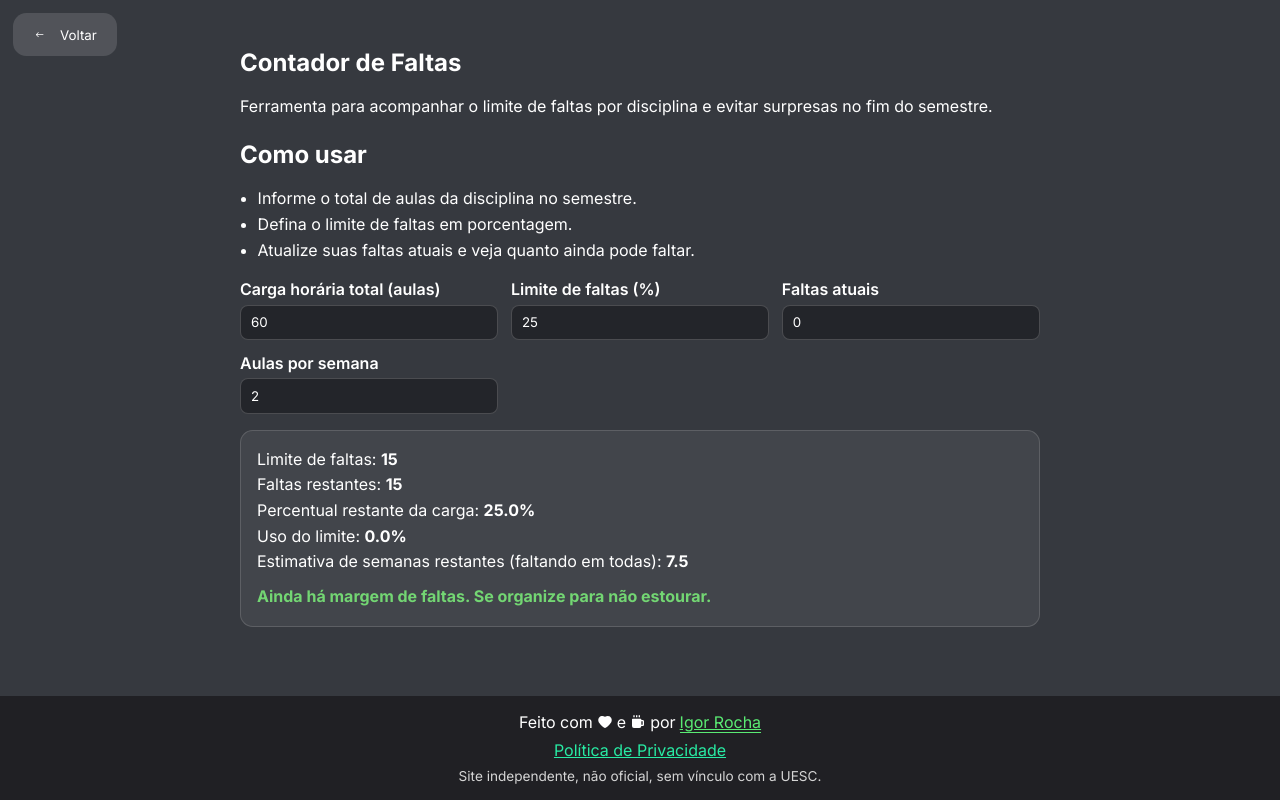
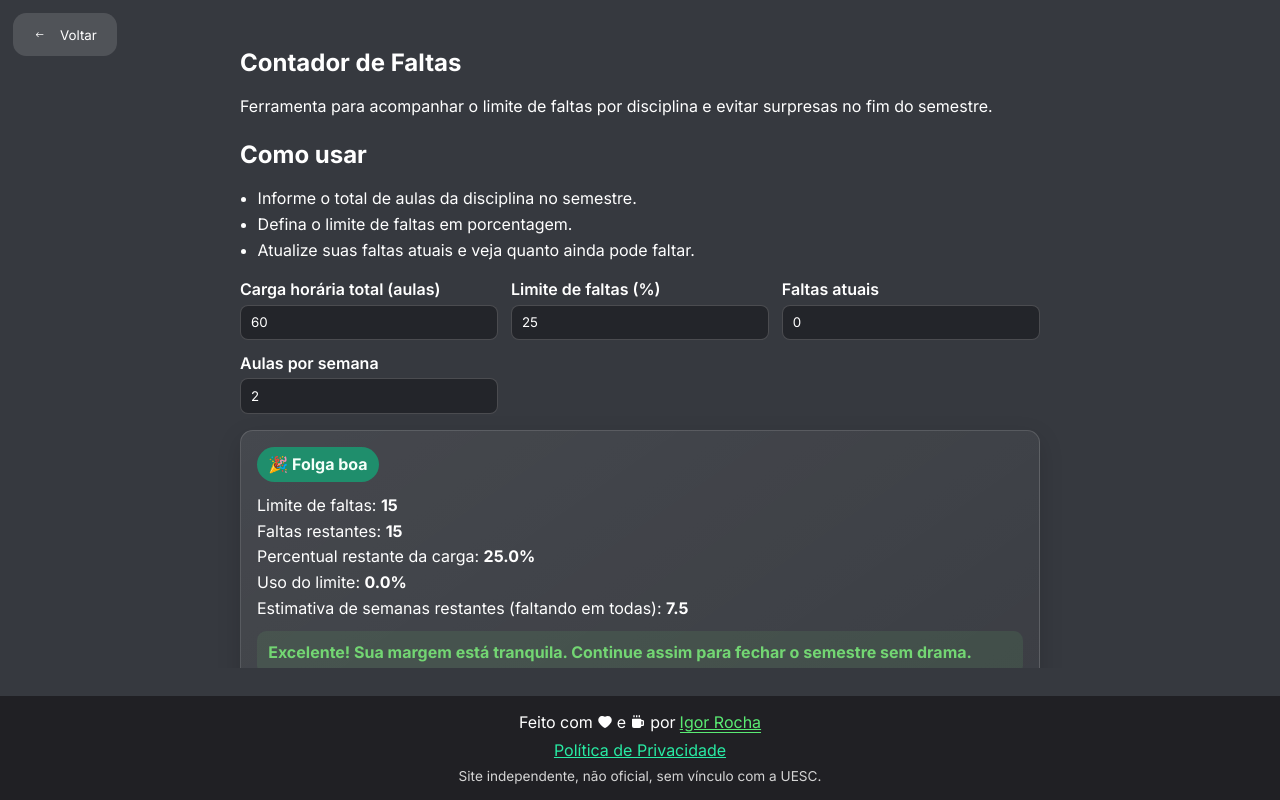
Before and after one commit to igorroc/uesc-next, a Next.js app: page /faltas in a window 1280 px wide. Built offline with nearby package versions, Linux system fonts and the light colour scheme.

Commit message:
feat: Enhance FaltasCounter status display with dynamic messages and improved styling

```diff
--- a/src/components/FaltasCounter/faltas_counter.module.css
+++ b/src/components/FaltasCounter/faltas_counter.module.css
@@ -28,27 +28,52 @@
 }
 
 .result {
-	background: #ffffff10;
+	background: linear-gradient(145deg, #ffffff14, #ffffff08);
 	border: 1px solid #ffffff24;
 	border-radius: 0.8em;
 	padding: 1em;
 	line-height: 1.6;
+	box-shadow: 0 8px 24px #00000024;
+}
+
+.resultHeader {
+	margin-bottom: 0.7em;
+}
+
+.badge {
+	display: inline-flex;
+	align-items: center;
+	gap: 0.35em;
+	padding: 0.3em 0.7em;
+	border-radius: 999px;
+	font-weight: 700;
+	background: #1f8e6c;
+	color: #f5fff9;
 }
 
 .danger {
 	margin-top: 0.6em;
 	color: var(--danger-color);
 	font-weight: 700;
+	background: #f7665e1c;
+	padding: 0.6em 0.7em;
+	border-radius: 0.6em;
 }
 
 .warning {
 	margin-top: 0.6em;
 	color: var(--warning-color);
 	font-weight: 700;
+	background: #fbd7571a;
+	padding: 0.6em 0.7em;
+	border-radius: 0.6em;
 }
 
 .success {
 	margin-top: 0.6em;
 	color: var(--success-color);
 	font-weight: 700;
+	background: #73d6731a;
+	padding: 0.6em 0.7em;
+	border-radius: 0.6em;
 }
--- a/src/components/FaltasCounter/index.tsx
+++ b/src/components/FaltasCounter/index.tsx
@@ -23,6 +23,45 @@ export default function FaltasCounter() {
 		classesPerWeek > 0 && remainingAbsences > 0
 			? (remainingAbsences / classesPerWeek).toFixed(1)
 			: "0.0"
+
+	const remainingRatio = allowedAbsences > 0 ? remainingAbsences / allowedAbsences : 0
+
+	let statusClass: string
+	let statusTitle: string
+	let statusEmoji: string
+	let statusMessage: string
+
+	if (remainingAbsences < 0) {
+		statusClass = styles.danger
+		statusTitle = "Ops, passou do limite"
+		statusEmoji = "🚨"
+		statusMessage = "Você já ultrapassou o limite de faltas. Agora vale conversar com o professor e focar em não perder mais aulas."
+	} else if (remainingAbsences === 0) {
+		statusClass = styles.warning
+		statusTitle = "No limite"
+		statusEmoji = "😬"
+		statusMessage = "Você chegou ao limite máximo de faltas. A partir daqui, cada ausência pesa muito."
+	} else if (remainingRatio <= 0.2) {
+		statusClass = styles.warning
+		statusTitle = "Atenção total"
+		statusEmoji = "⚠️"
+		statusMessage = "Tá apertado! Falta pouco para estourar o limite, então vale priorizar presença nas próximas semanas."
+	} else if (remainingRatio <= 0.45) {
+		statusClass = styles.warning
+		statusTitle = "Sinal amarelo"
+		statusEmoji = "🟡"
+		statusMessage = "Ainda dá tempo de se organizar. Planeje as próximas faltas com cuidado."
+	} else if (remainingRatio <= 0.7) {
+		statusClass = styles.success
+		statusTitle = "Ritmo bom"
+		statusEmoji = "💪"
+		statusMessage = "Você está indo bem. Mantendo esse ritmo, a chance de susto no fim do semestre diminui bastante."
+	} else {
+		statusClass = styles.success
+		statusTitle = "Folga boa"
+		statusEmoji = "🎉"
+		statusMessage = "Excelente! Sua margem está tranquila. Continue assim para fechar o semestre sem drama."
+	}
 
 	return (
 		<div className={styles.wrapper}>
@@ -72,6 +111,9 @@ export default function FaltasCounter() {
 			</div>
 
 			<div className={styles.result}>
+				<div className={styles.resultHeader}>
+					<span className={styles.badge}>{statusEmoji} {statusTitle}</span>
+				</div>
 				<p>
 					Limite de faltas: <strong>{allowedAbsences}</strong>
 				</p>
@@ -88,13 +130,7 @@ export default function FaltasCounter() {
 					Estimativa de semanas restantes (faltando em todas): <strong>{estimatedWeeks}</strong>
 				</p>
 
-				{remainingAbsences < 0 ? (
-					<p className={styles.danger}>Você já ultrapassou o limite de faltas.</p>
-				) : remainingAbsences === 0 ? (
-					<p className={styles.warning}>Você chegou ao limite máximo de faltas.</p>
-				) : (
-					<p className={styles.success}>Ainda há margem de faltas. Se organize para não estourar.</p>
-				)}
+				<p className={statusClass}>{statusMessage}</p>
 			</div>
 		</div>
 	)
```
